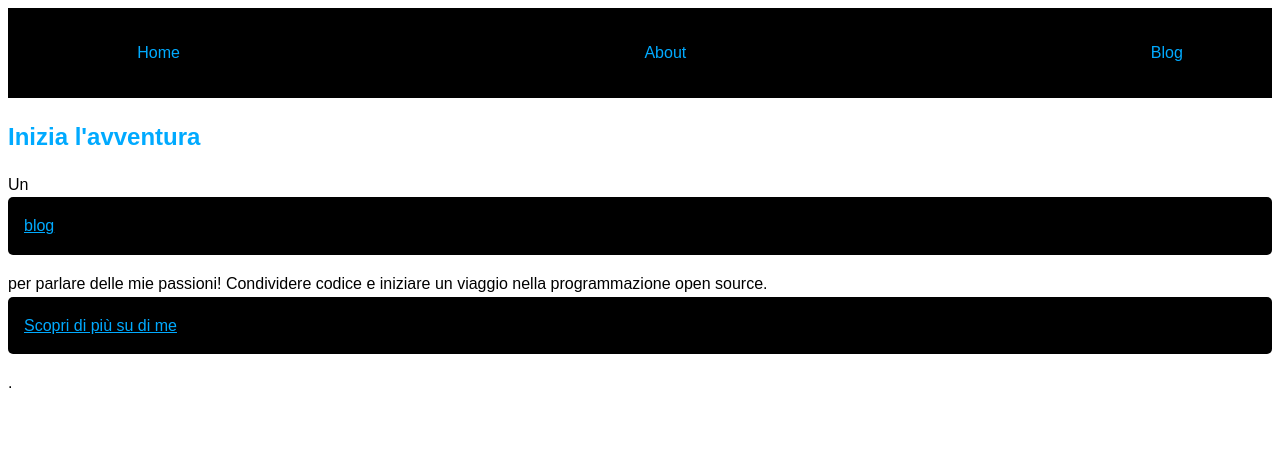
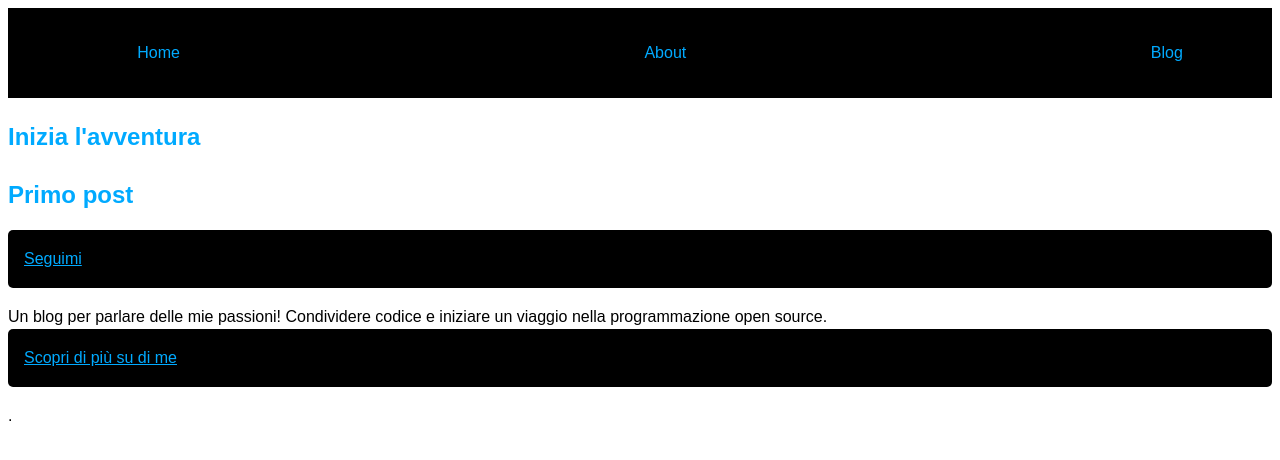
Before and after one commit to angelovassallo/angelovassallo.github.io, a Jekyll site: the page built from _posts/2023-10-07-il-mio-primo-post.md, in a window 1280 px wide. Shown: the top 460 px of the page. Built offline with Jekyll 4.4.1, drawn with Linux system fonts in a browser that asks for light colours.

Commit message:
Minor updates

```diff
--- a/_posts/2023-10-07-il-mio-primo-post.md
+++ b/_posts/2023-10-07-il-mio-primo-post.md
@@ -3,6 +3,9 @@ layout: post
 title: Inizia l'avventura
 ---
 
-Un [blog](/blog/) per parlare delle mie passioni!
+## Primo post
+
+[Seguimi](/blog/)
+Un blog per parlare delle mie passioni!
 Condividere codice e iniziare un viaggio nella programmazione open source.
 [Scopri di più su di me](/about/).
```
